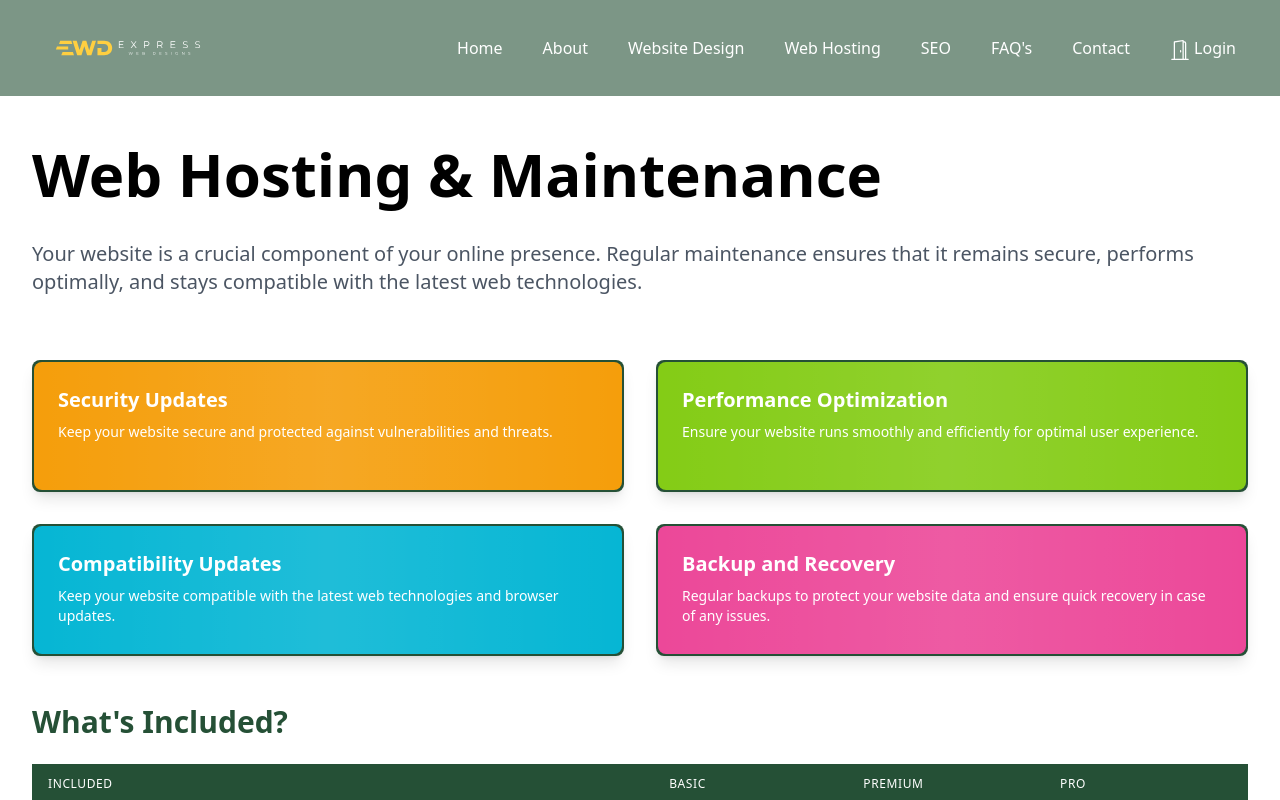
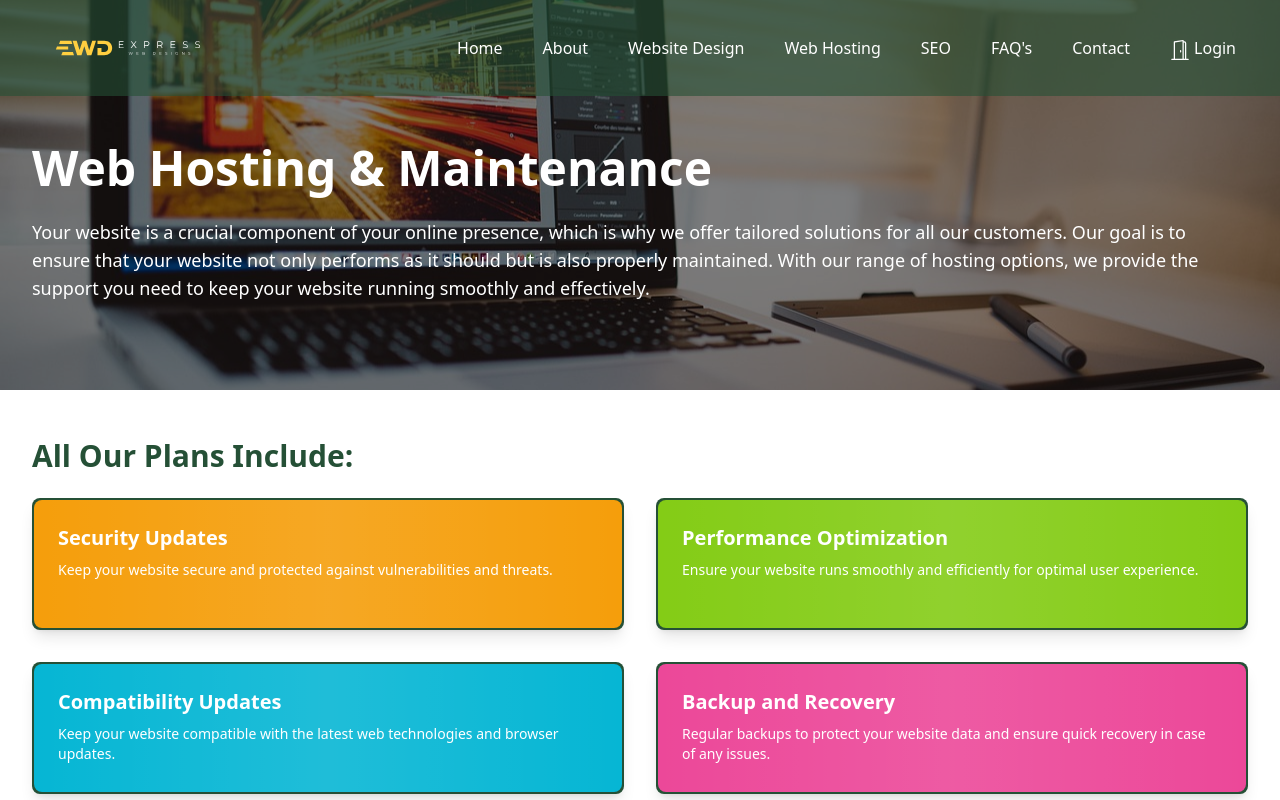
Before and after one commit to jdm1991/final-express, a Next.js app: page /webHosting in a window 1280 px wide. Shown: the top 800 px of the page. Built offline with nearby package versions, Linux system fonts and the light colour scheme.

Commit message:
About page updated

```diff
--- a/src/app/about/page.jsx
+++ b/src/app/about/page.jsx
@@ -2,19 +2,19 @@ export default function About() {
   return (
     <>
       <main>
-        <section className="about-intro py-20 sm:py-28 lg:py-36 text-white relative">
+        <section className="about-intro pt-24 pb-8 sm:pb-12 md:pb-16 text-white relative">
           <div
             className="absolute inset-0 bg-cover bg-center"
             style={{
               backgroundImage: `linear-gradient(rgba(0, 0, 0, 0.5), rgba(0, 0, 0, 0.5)), url('/Norfolk2.jpeg')`,
             }}
           ></div>
-          <div className="max-w-7xl mx-auto px-4 sm:px-6 lg:px-8 relative z-10">
+          <div className="max-w-7xl mx-auto px-4 sm:px-6 lg:px-8 relative z-10 pt-4 sm:pt-8 md:pt-12">
             <div className="text-left">
-              <h1 className="text-4xl font-extrabold sm:text-5xl lg:text-6xl">
+              <h1 className="text-3xl sm:text-4xl md:text-5xl font-bold mb-4">
                 About Us
               </h1>
-              <p className="mt-4 max-w-3xl text-xl">
+              <p className="mt-4 max-w-3xl text-lg mb-6">
                 We are a small team of web developers and designers who enjoy
                 building various types of websites across a wide range of
                 industries. With a passion for creating engaging and
--- a/src/app/webDesign/page.jsx
+++ b/src/app/webDesign/page.jsx
@@ -1,4 +1,3 @@
-// WebsiteDesign.js
 import Process from "../components/Process";
 import Features from "../components/Features";
 import SmallPortfolio from "../components/SmallPortfolio";
@@ -9,15 +8,15 @@ export default function WebsiteDesign() {
   return (
     <div>
       <section
-        className="bg-gray-100 pt-16 sm:pt-20 md:pt-24 pb-8 sm:pb-12 md:pb-16 bg-cover bg-center relative"
+        className="bg-gray-100 pt-24 pb-8 sm:pb-12 md:pb-16 bg-cover bg-center relative"
         style={{ backgroundImage: "url('/websiteDesignPic.jpeg')" }}
       >
         <div className="absolute inset-0 bg-black opacity-50"></div>
-        <div className="max-w-7xl mx-auto px-4 sm:px-6 lg:px-8 relative z-10 pt-8 sm:pt-12 md:pt-16">
-          <h1 className="text-3xl sm:text-4xl md:text-5xl lg:text-6xl font-bold mb-4 text-white">
+        <div className="max-w-7xl mx-auto px-4 sm:px-6 lg:px-8 relative z-10 pt-4 sm:pt-8 md:pt-12">
+          <h1 className="text-3xl sm:text-4xl md:text-5xl font-bold mb-4 text-white">
             Website Design
           </h1>
-          <p className="text-lg mb-8 text-white">
+          <p className="text-lg mb-6 text-white">
             At Express Web, we create stunning and functional websites tailored
             to meet the diverse needs of our clients, from small businesses
             establishing an online presence to large enterprises seeking
--- a/src/app/webHosting/page.jsx
+++ b/src/app/webHosting/page.jsx
@@ -1,19 +1,33 @@
 import GetInTouch from "../components/GetInTouch";
 import WebHostingTable from "../components/webHostingTable";
-import HostingFaqs from "../components/HostingFaqs"
+import HostingFaqs from "../components/HostingFaqs";
 
 export default function WebHosting() {
   return (
-    <div className="bg-white min-h-screen pt-16 sm:pt-24">
+    <div className="bg-white">
+      <section
+        className="bg-gray-100 pt-24 pb-8 sm:pb-12 md:pb-16 bg-cover bg-center relative"
+        style={{ backgroundImage: "url('/websiteHostingPic.jpeg')" }}
+      >
+        <div className="absolute inset-0 bg-black opacity-50"></div>
+        <div className="max-w-7xl mx-auto px-4 sm:px-6 lg:px-8 relative z-10 pt-4 sm:pt-8 md:pt-12">
+          <h1 className="text-3xl sm:text-4xl md:text-5xl font-bold mb-4 text-white">
+            Web Hosting & Maintenance
+          </h1>
+          <p className="text-lg mb-6 text-white">
+            Your website is a crucial component of your online presence, which
+            is why we offer tailored solutions for all our customers. Our goal
+            is to ensure that your website not only performs as it should but is
+            also properly maintained. With our range of hosting options, we
+            provide the support you need to keep your website running smoothly
+            and effectively.
+          </p>
+        </div>
+      </section>
       <div className="max-w-7xl mx-auto px-4 sm:px-6 lg:px-8 py-8 sm:py-12">
-        <h1 className="text-3xl sm:text-4xl md:text-5xl lg:text-6xl font-bold mb-4 sm:mb-6 text-black">
-          Web Hosting & Maintenance
-        </h1>
-        <p className="text-lg sm:text-xl text-gray-600 mb-12 sm:mb-16">
-          Your website is a crucial component of your online presence. Regular
-          maintenance ensures that it remains secure, performs optimally, and
-          stays compatible with the latest web technologies.
-        </p>
+        <h2 className="text-xl sm:text-2xl md:text-3xl font-semibold mb-4 sm:mb-6 text-[#255036]">
+          All Our Plans Include:
+        </h2>
         <div className="grid grid-cols-1 sm:grid-cols-2 gap-6 sm:gap-8">
           <div className="bg-[#255036] p-0.5 rounded-lg shadow-lg hover:scale-105 transition duration-300 ease-in-out group">
             <div className="bg-amber-500 text-white p-6 rounded-lg h-auto sm:h-32 relative overflow-hidden">
```
